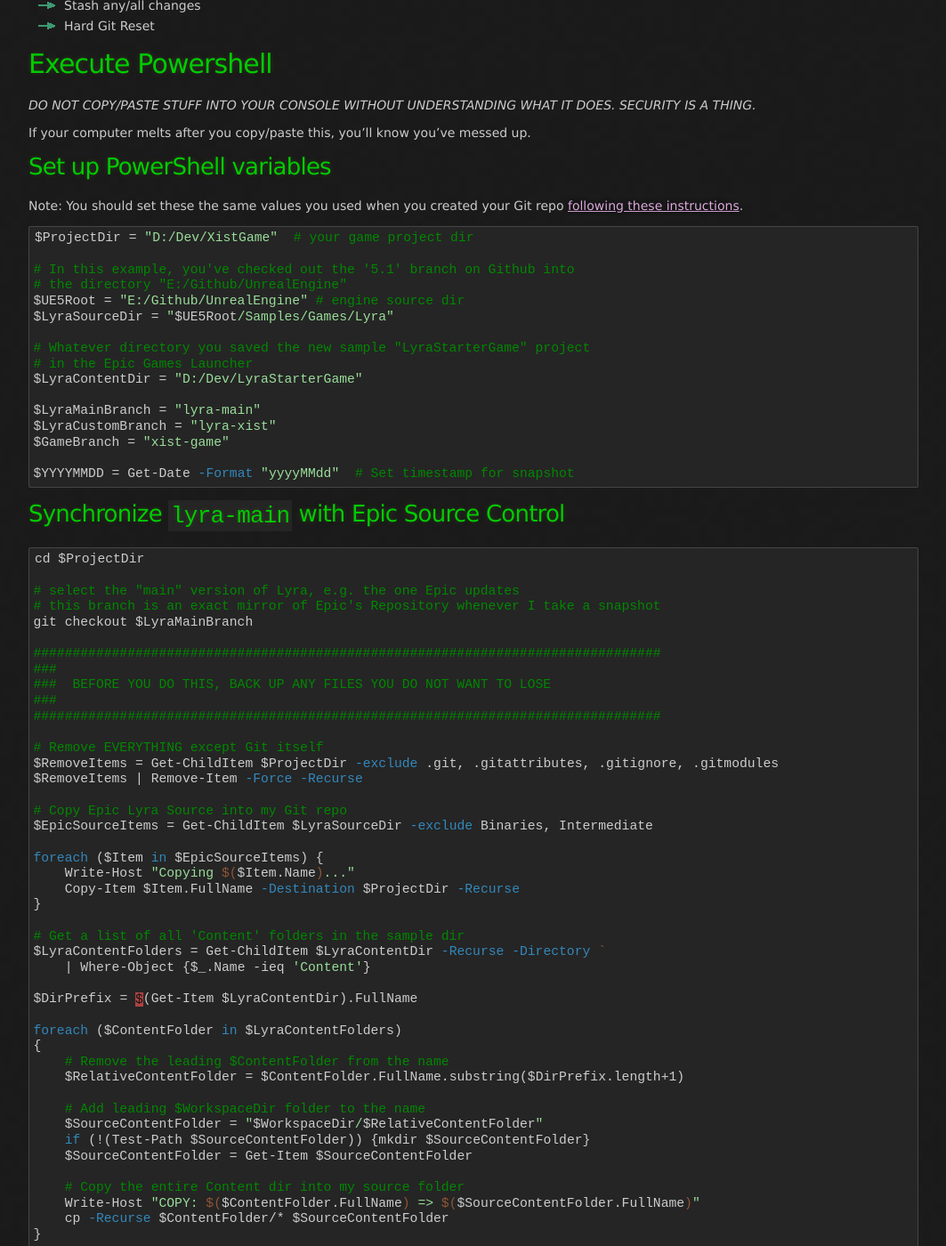
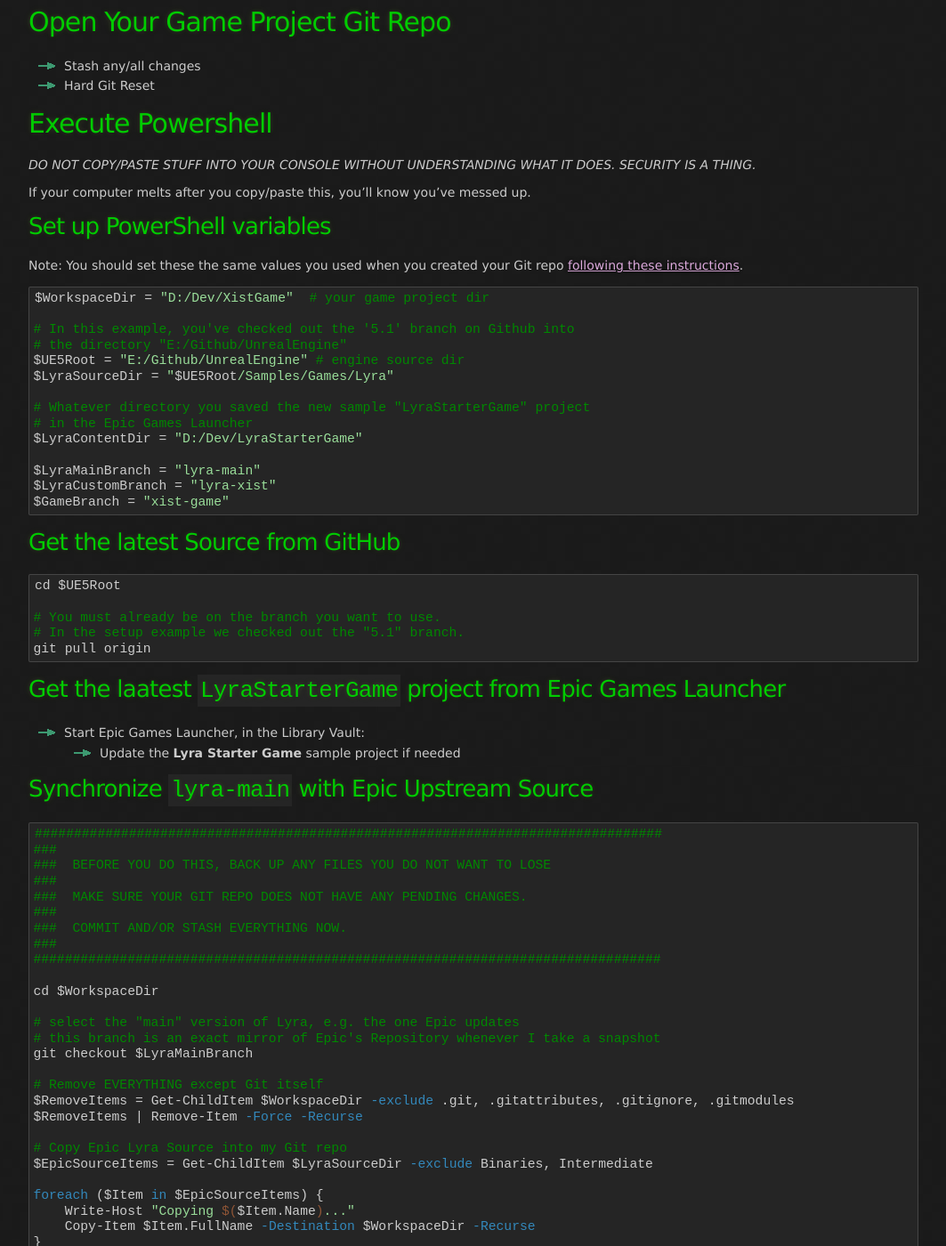
Before and after one commit to x157/x157.github.io, a Jekyll site: the page built from UE5/LyraStarterGame/Tutorials/Procedure-Merge-Epic-Source-into-Git.md, in a window 1280 px wide and 1400 px high, scrolled down 735 px. Shown: the whole window at 89% size, without its empty margins (108-1171 px from the left). Built offline with Jekyll 4.4.1, drawn with Linux system fonts in a browser that asks for light colours; some of the changed text lies outside the part shown.

Commit message:
Add Engine/Content update steps to procedure

````diff
--- a/UE5/LyraStarterGame/Tutorials/Procedure-Merge-Epic-Source-into-Git.md
+++ b/UE5/LyraStarterGame/Tutorials/Procedure-Merge-Epic-Source-into-Git.md
@@ -27,8 +27,11 @@
 
 ## Overview
 
-- Copy the latest Lyra source from GitHub into `lyra-main`
-  - Copy the latest Lyra Content from Epic Games Launcher into `lyra-main`
+- Get the latest Source from GitHub
+- Get the latest `LyraStarterGame` project from Epic Games Launcher
+- Integrate `lyra-main`
+  - Copy the latest Lyra Source from GitHub
+  - Copy the latest Lyra Content from Epic Games Launcher
 - Merge the new `lyra-main` into `lyra-xist`
   - Merge the new `lyra-xist` into `xist-game`
 - Build `xist-game` with the latest Lyra 5.1+ on the latest Engine 5.1+
@@ -53,7 +56,7 @@
 your Git repo [following these instructions](/UE5/LyraStarterGame/Tutorials/How-to-Create-a-Lyra-Repo).
 
 ```powershell
-$ProjectDir = "D:/Dev/XistGame"  # your game project dir
+$WorkspaceDir = "D:/Dev/XistGame"  # your game project dir
 
 # In this example, you've checked out the '5.1' branch on Github into
 # the directory "E:/Github/UnrealEngine"
@@ -67,27 +70,46 @@
 $LyraMainBranch = "lyra-main"
 $LyraCustomBranch = "lyra-xist"
 $GameBranch = "xist-game"
-
-$YYYYMMDD = Get-Date -Format "yyyyMMdd"  # Set timestamp for snapshot
 ```
 
-## Synchronize `lyra-main` with Epic Source Control
+## Get the latest Source from GitHub
 
 ```powershell
-cd $ProjectDir
+cd $UE5Root
+
+# You must already be on the branch you want to use.
+# In the setup example we checked out the "5.1" branch.
+git pull origin
+```
+
+
+## Get the laatest `LyraStarterGame` project from Epic Games Launcher
+
+- Start Epic Games Launcher, in the Library Vault:
+  - Update the **Lyra Starter Game** sample project if needed
+
+
+## Synchronize `lyra-main` with Epic Upstream Source
+
+```powershell
+################################################################################
+###
+###  BEFORE YOU DO THIS, BACK UP ANY FILES YOU DO NOT WANT TO LOSE
+###
+###  MAKE SURE YOUR GIT REPO DOES NOT HAVE ANY PENDING CHANGES.
+###
+###  COMMIT AND/OR STASH EVERYTHING NOW.
+###
+################################################################################
+
+cd $WorkspaceDir
 
 # select the "main" version of Lyra, e.g. the one Epic updates
 # this branch is an exact mirror of Epic's Repository whenever I take a snapshot
 git checkout $LyraMainBranch
 
-################################################################################
-###
-###  BEFORE YOU DO THIS, BACK UP ANY FILES YOU DO NOT WANT TO LOSE
-###
-################################################################################
-
 # Remove EVERYTHING except Git itself
-$RemoveItems = Get-ChildItem $ProjectDir -exclude .git, .gitattributes, .gitignore, .gitmodules
+$RemoveItems = Get-ChildItem $WorkspaceDir -exclude .git, .gitattributes, .gitignore, .gitmodules
 $RemoveItems | Remove-Item -Force -Recurse
 
 # Copy Epic Lyra Source into my Git repo
@@ -95,7 +117,7 @@
 
 foreach ($Item in $EpicSourceItems) {
     Write-Host "Copying $($Item.Name)..."
-    Copy-Item $Item.FullName -Destination $ProjectDir -Recurse
+    Copy-Item $Item.FullName -Destination $WorkspaceDir -Recurse
 }
 
 # Get a list of all 'Content' folders in the sample dir
@@ -115,13 +137,13 @@
     $SourceContentFolder = Get-Item $SourceContentFolder
 
     # Copy the entire Content dir into my source folder
-    Write-Host "COPY: $($ContentFolder.FullName) => $($SourceContentFolder.FullName)"
+    Write-Host "COPY: $RelativeContentFolder => $($SourceContentFolder.FullName)"
     cp -Recurse $ContentFolder/* $SourceContentFolder
 }
 
 # Clear read-only bit on all copied files
 # (if you copy from Perforce, it sets tons of stuff read-only, it's annoying)
-Get-ChildItem $ProjectDir -ReadOnly -Recurse | Set-ItemProperty -name IsReadOnly -value $false
+Get-ChildItem $WorkspaceDir -ReadOnly -Recurse | Set-ItemProperty -name IsReadOnly -value $false
 
 # See if anything changed in Lyra
 git status  # This will take a while...
@@ -129,11 +151,15 @@
 ################################################################################
 ################################################################################
 ###
-###  If there are no changes to Lyra, you're done! Go back to xist-game
-###  and continue working on the game.
+###  If there are no changes to Lyra, you're done! Go back to
+###  the xist-game branch and continue working on the game.
+###  DON'T FORGET TO SWITCH BACK TO THE `xist-game` BRANCH!
+###  DON'T EVER WORK IN THE `lyra-main` BRANCH!
 ###
 ###  If there are changes, then continue the procedure to merge them in:
 ###
+
+$YYYYMMDD = Get-Date -Format "yyyyMMdd"  # Set timestamp for snapshot
 
 # Commit current Epic Source snapshot to $LyraMainBranch
 git add --all
````
